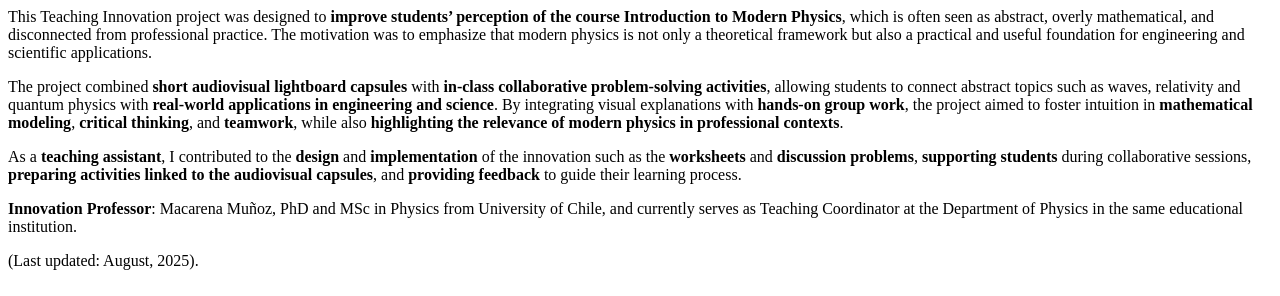
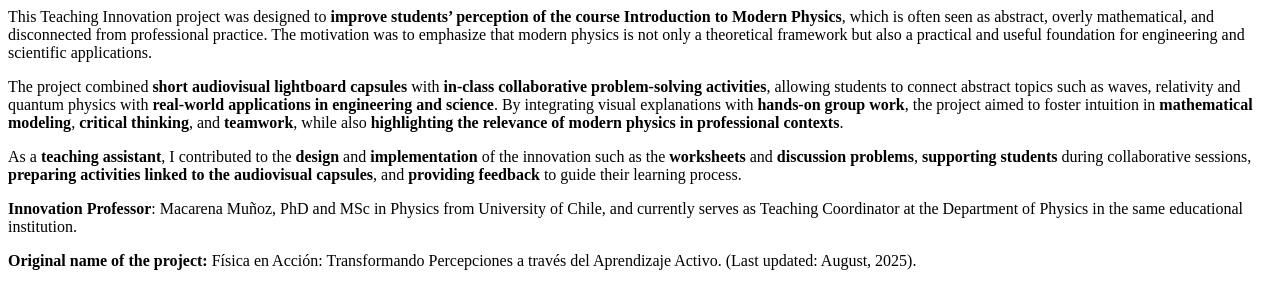
Before and after one commit to Bianca-Zamora-Araya/Bianca-Zamora-Araya.github.io, a Jekyll site: the page built from _teachinginnovations/2024-1_A2IC_FI1100-3.md, in a window 1280 px wide and 900 px high, cut to the strip 0-296 px from the top of the window. Built offline with Jekyll 4.4.1, drawn with Linux system fonts in a browser that asks for light colours.

Commit message:
Update 2024-1_A2IC_FI1100-3.md

```diff
--- a/_teachinginnovations/2024-1_A2IC_FI1100-3.md
+++ b/_teachinginnovations/2024-1_A2IC_FI1100-3.md
@@ -16,6 +16,7 @@ As a **teaching assistant**, I contributed to the **design** and **implementatio
 
 **Innovation Professor**: Macarena Muñoz, PhD and MSc in Physics from University of Chile, and currently serves as Teaching Coordinator at the Department of Physics in the same educational institution.
 
+**Original name of the project:** Física en Acción: Transformando Percepciones a través del Aprendizaje Activo.
 (Last updated: August, 2025).
 
 
```
